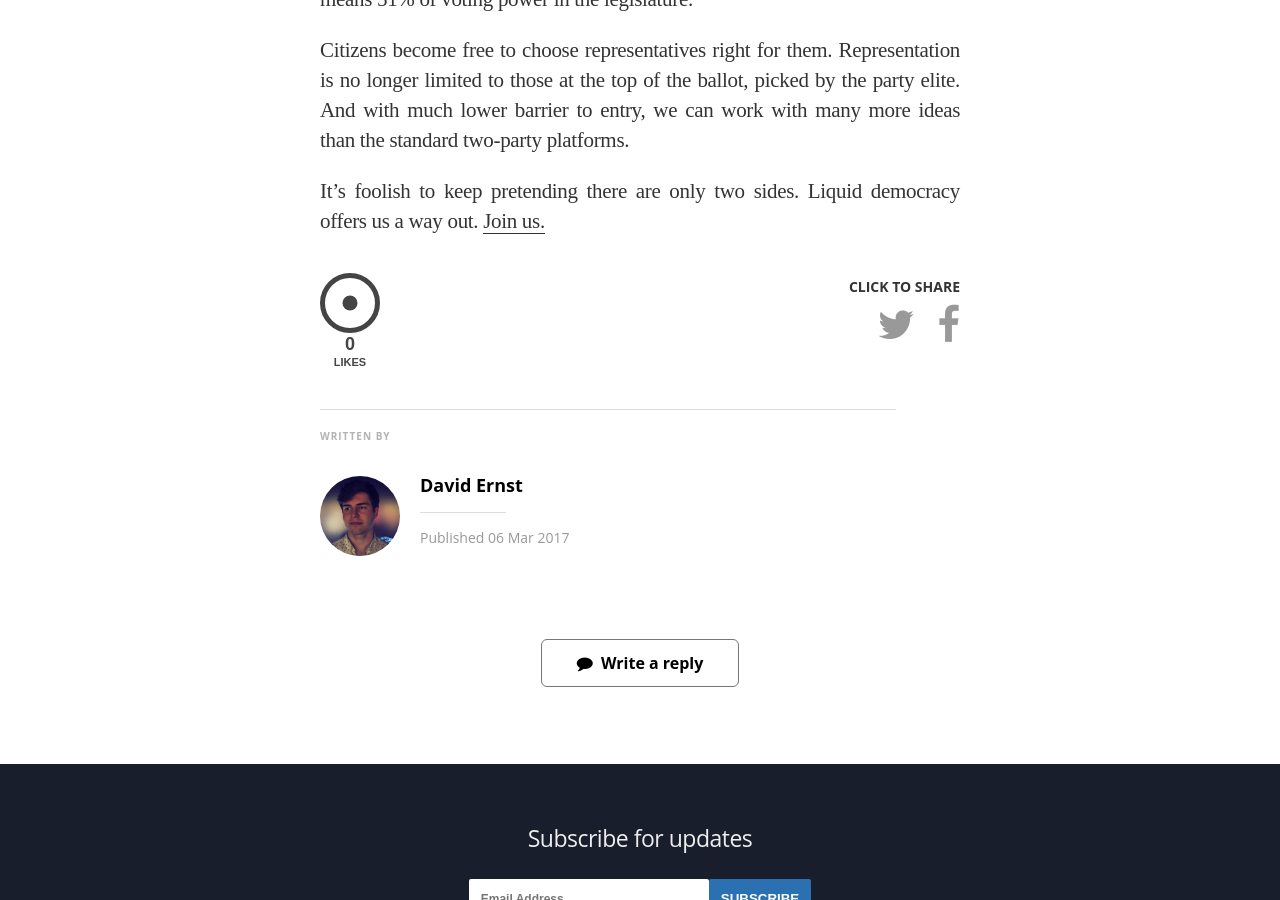
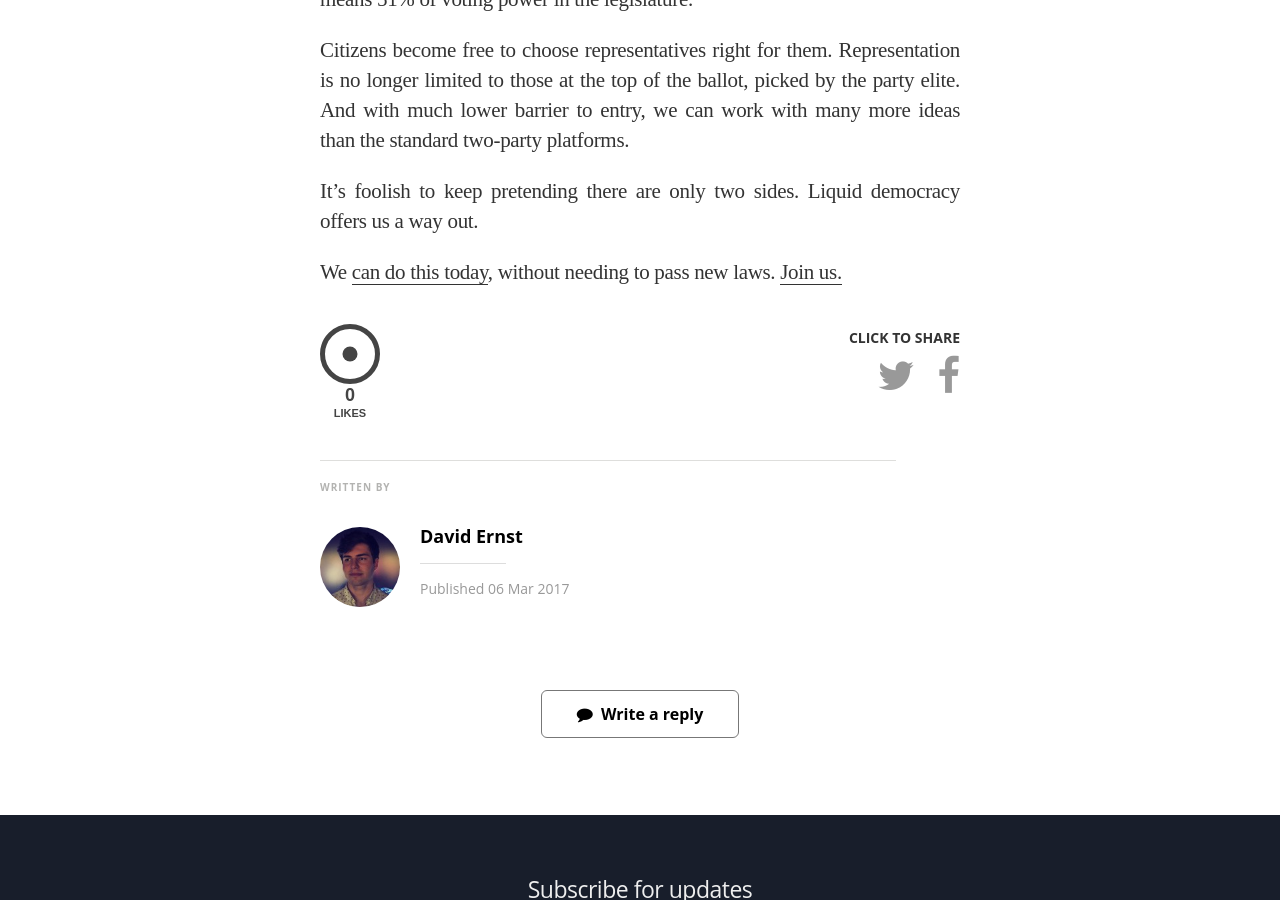
Before and after one commit to voteliquid/blog, a Jekyll site: the page built from _posts/2017-03-06-how-to-move-past-two-parties.md, in a window 1280 px wide and 900 px high, scrolled down 1180 px. Built offline with Jekyll 4.4.1, drawn with Linux system fonts in a browser that asks for light colours; nearby versions of some CDN libraries; some web fonts are replaced.

Commit message:
Add note to end of two-parties article that we can do this without passing new laws

```diff
--- a/_posts/2017-03-06-how-to-move-past-two-parties.md
+++ b/_posts/2017-03-06-how-to-move-past-two-parties.md
@@ -28,4 +28,6 @@ But a [liquid democratic system](/2016/09/21/what-is-liquid-democracy/) is diffe
 
 Citizens become free to choose representatives right for them. Representation is no longer limited to those at the top of the ballot, picked by the party elite. And with much lower barrier to entry, we can work with many more ideas than the standard two-party platforms.
 
-It's foolish to keep pretending there are only two sides. Liquid democracy offers us a way out. [Join us.](https://united.vote)
+It's foolish to keep pretending there are only two sides. Liquid democracy offers us a way out.
+
+We [can do  this today](/2017/11/06/announcing-united-vote/), without needing to pass new laws. [Join us.](https://united.vote/join)
```
Also changed, not shown: _posts/2017-10-27-liquid-democracy-is-not-direct-democracy.md (+1 -1 lines), _posts/2017-11-20-restoring-our-congressional-representation-the-original-1st-amendment.md (+1 -1 lines).
